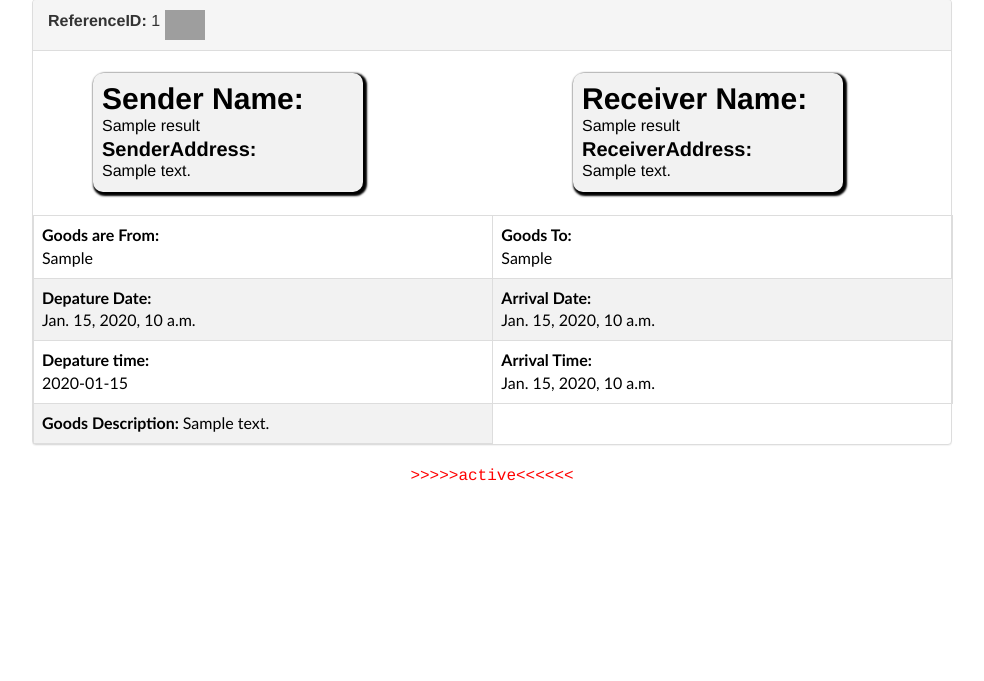
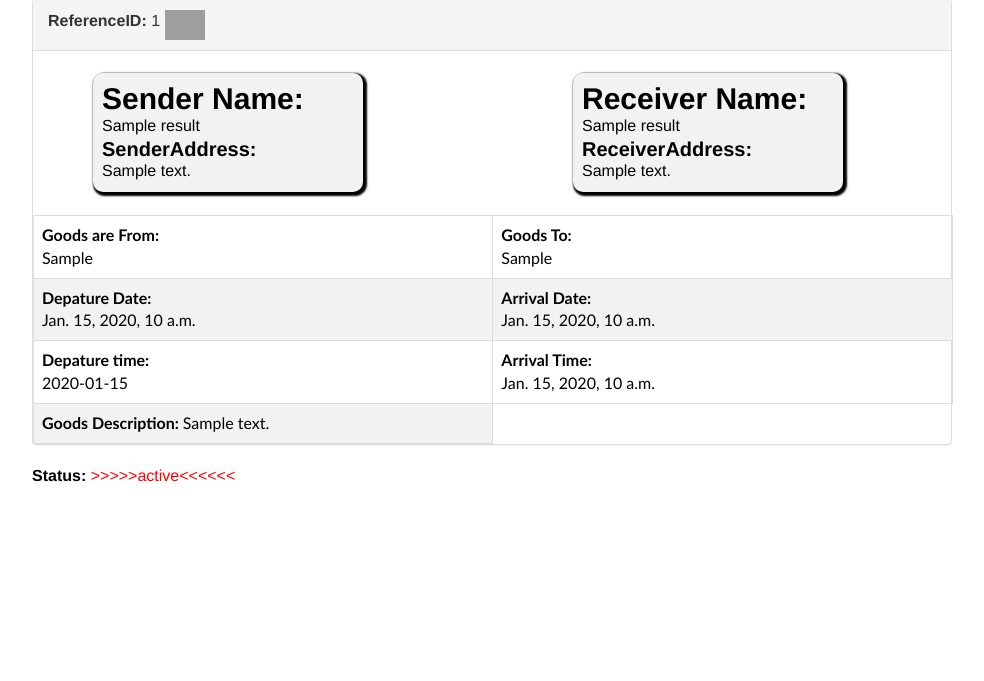
Before and after one commit to vincentmuya/Sky-Forwarder, a Django app: template app/templates/search.html in a window 1280 px wide. Shown: the part 115-796 px from the top of the page, without its empty margins (148-1132 px from the left). Run offline with Django 3.2, Linux system fonts and the light colour scheme; the template is opened without the code that fills it: most values are stand-ins (such as "Sample title", 1, 10 or a date in 2020); some libraries are stand-ins or nearby versions; some web fonts are replaced; grey boxes are pictures that could not be loaded.

Commit message:
styled blinking status

```diff
--- a/app/templates/search.html
+++ b/app/templates/search.html
@@ -76,7 +76,7 @@
   </table>
 </div>
 </div>
-<td bgcolor="#790000"colspan="4" class=""><p style="color:red; text-align:center; font-family:courier; "><blink>>>>>>{{result.Status}}<<<<<<<br /></blink></p></td>
+<td bgcolor="#790000"colspan="4" class=""><strong>Status:</strong> <blink style="color:red;">>>>>>{{result.Status}}<<<<<<<br /></blink></td>
 </div>
 <div class="col-md-1">
 <h1></h1>
```
